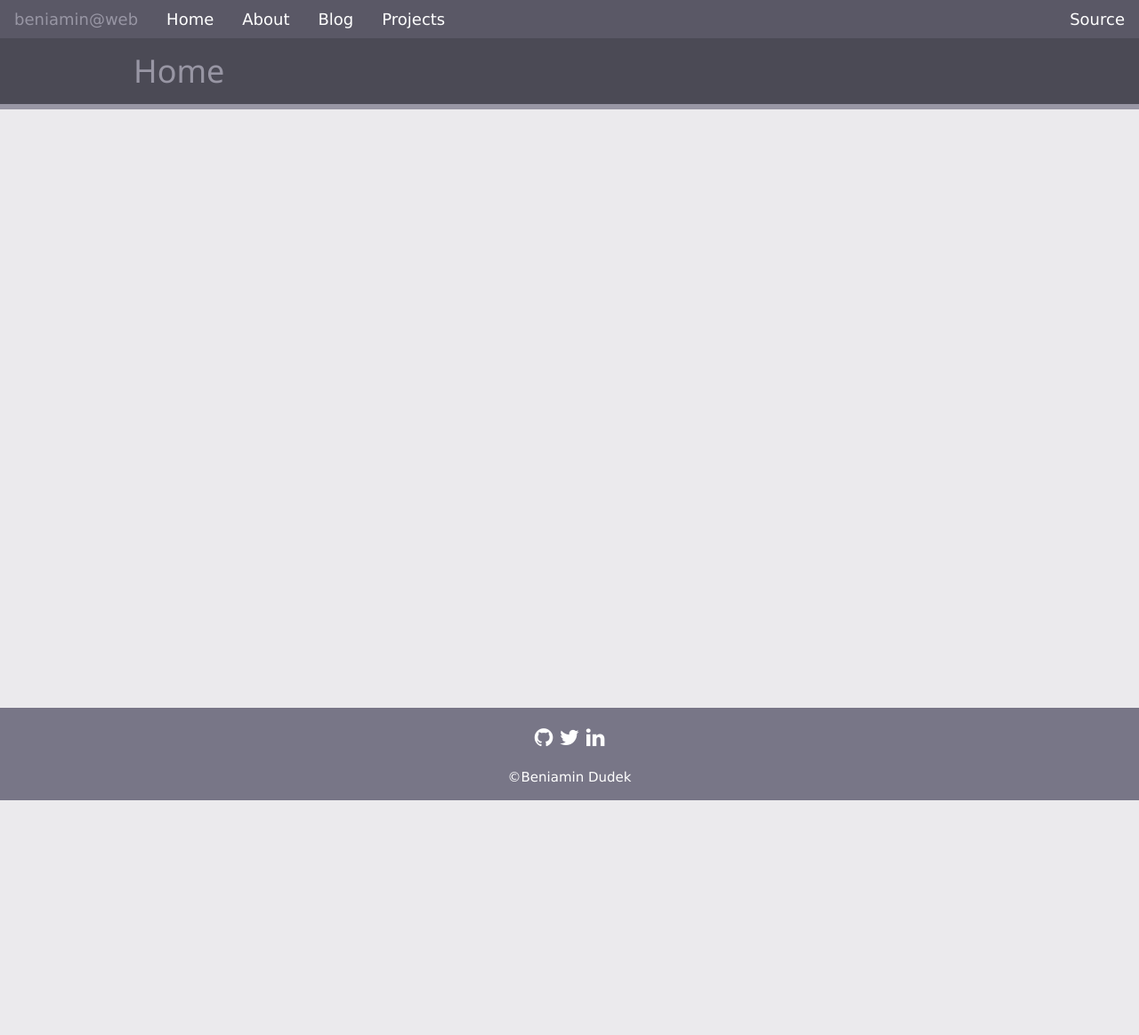
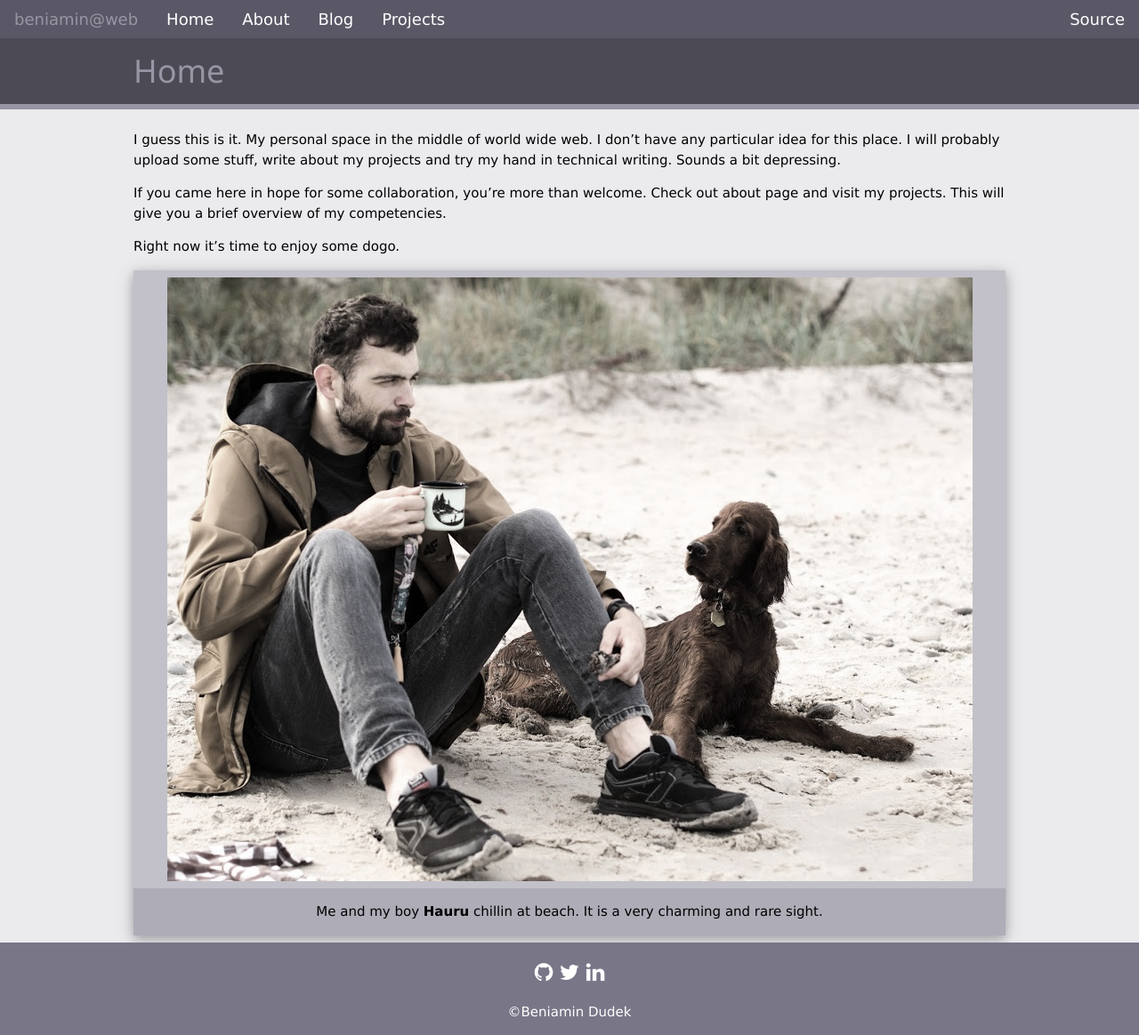
Before and after one commit to thinkofher/thinkofher.github.io, a Jekyll site: the page built from index.md, in a window 1280 px wide. Shown: the whole page at 89% size. Built offline with Jekyll 4.4.1, drawn with Linux system fonts in a browser that asks for light colours; before the commit the page ends 900 px from its top, so only the background shows below that.

Commit message:
Add content to home page.

```diff
--- /dev/null
+++ b/_layouts/home.html
@@ -0,0 +1,10 @@
+---
+layout: default
+---
+{{ content }}
+<div class="w3-card-4 w3-center w3-theme-l2">
+  <img src="assets/img/me_and_hauru.jpg" alt="Me and my friend Hauru" class="w3-image w3-padding w3-grayscale-min">
+  <div class="w3-container w3-center w3-theme-l1">
+    <p>Me and my boy <b>Hauru</b> chillin at beach. It is a very charming and rare sight.</p>
+  </div>
+</div>
--- a/index.md
+++ b/index.md
@@ -1,4 +1,15 @@
 ---
 title: Home
-layout: default
+layout: home
 ---
+
+I guess this is it. My personal space in the middle of world
+wide web. I don't have any particular idea for this place.
+I will probably upload some stuff, write about my projects and
+try my hand in technical writing. Sounds a bit depressing.
+
+If you came here in hope for some collaboration, you're more
+than welcome. Check out about page and visit my projects.
+This will give you a brief overview of my competencies.
+
+Right now it's time to enjoy some dogo.
```
Also changed, not shown: assets/img/me_and_hauru.jpg (added).
